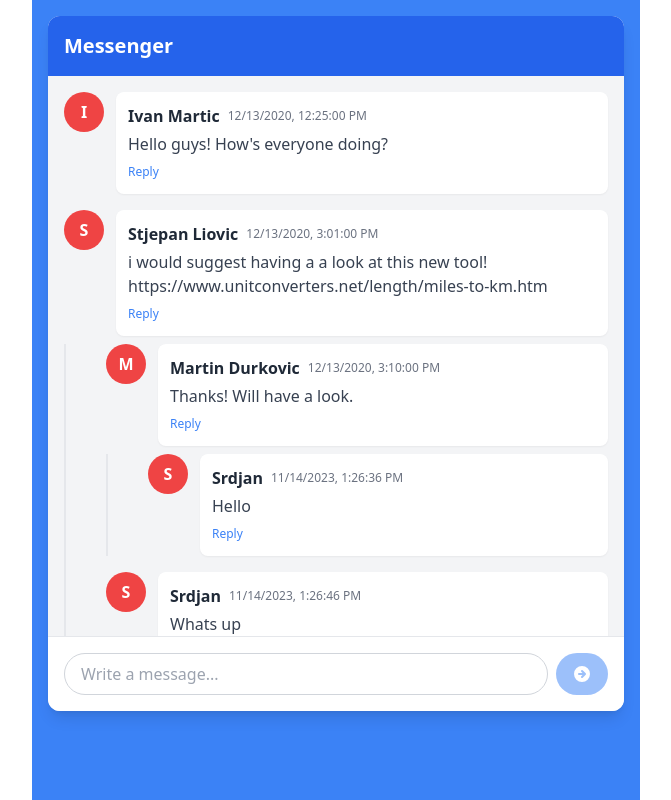
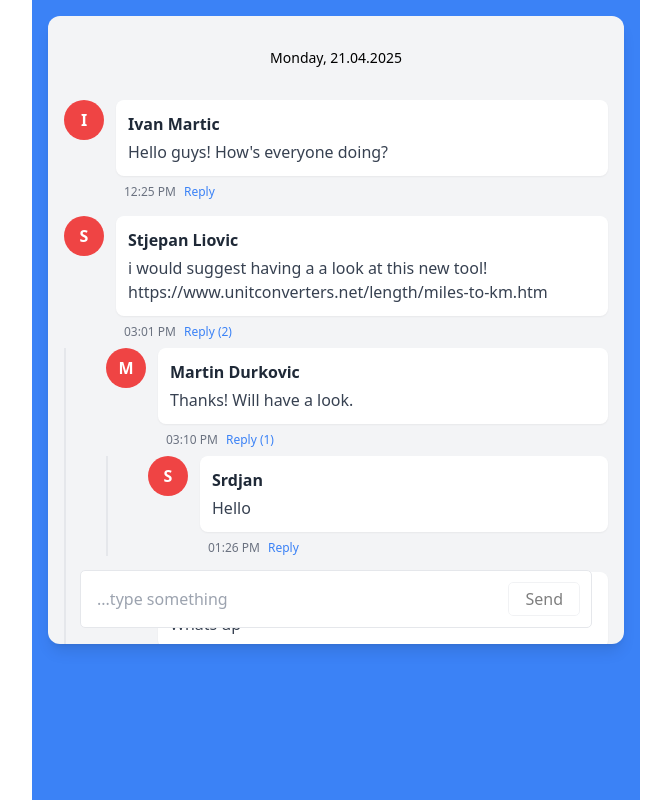
Before and after one commit to nmihin/messenger, a Vue app in the folder messenger-app/: page / in a window 1280 px wide. Shown: the whole page, without its empty margins (0-671 px from the left). Built offline with nearby package versions, Linux system fonts and the light colour scheme.

Commit message:
feat: some styling

```diff
--- a/messenger-app/package.json
+++ b/messenger-app/package.json
@@ -9,6 +9,7 @@
     "preview": "vite preview"
   },
   "dependencies": {
+    "moment": "^2.30.1",
     "vue": "^3.5.13"
   },
   "devDependencies": {
--- a/messenger-app/src/App.vue
+++ b/messenger-app/src/App.vue
@@ -1,13 +1,13 @@
 <template>
   <div class="min-h-screen bg-blue-500 p-4">
-    <div class="max-w-2xl mx-auto bg-gray-100 rounded-xl shadow-lg overflow-hidden">
-      <!-- Header -->
-      <div class="bg-blue-600 text-white p-4">
-        <h1 class="text-xl font-bold">Messenger</h1>
+    <div class="max-w-2xl pt-4 mx-auto bg-gray-100 rounded-xl shadow-lg overflow-hidden relative">
+      <!-- Header with dynamic date -->
+      <div class="text-gray text-center text-sm py-4">
+        {{ formattedDate }}
       </div>
 
       <!-- Messages List -->
-      <div class="p-4 space-y-4 max-h-[70vh] overflow-y-auto">
+      <div class="p-4 space-y-4 max-h-[70vh] overflow-y-auto pb-20">
         <CommentList
           :comments="commentsTree"
           @add-comment="handleAddComment"
@@ -15,7 +15,7 @@
       </div>
 
       <!-- Input Area -->
-      <div class="border-t border-gray-200 p-4 bg-white">
+      <div class="p-4 p-4 absolute w-full bottom-0">
         <CommentInput @submit="handleAddComment" />
       </div>
     </div>
@@ -23,7 +23,8 @@
 </template>
 
 <script lang="ts" setup>
-  import { ref } from 'vue'
+import { ref, computed } from 'vue'
+import moment from 'moment'
 import rawData from './data/example.json'
 import CommentList from './components/CommentList.vue'
 import CommentInput from './components/CommentInput.vue'
@@ -31,6 +32,11 @@
 
 const flatComments = ref<Comment[]>(rawData.data.comments)
 const commentsTree = ref<Comment[]>(buildCommentTree(flatComments.value))
+
+// Format current date using Moment.js
+const formattedDate = computed(() => {
+  return moment().format('dddd, DD.MM.YYYY') // Tuesday, 13.12.2020
+})
 
 function handleAddComment({ text, parentId = null }: { text: string; parentId?: string | null }) {
   const newComment: Comment = {
--- a/messenger-app/src/components/CommentInput.vue
+++ b/messenger-app/src/components/CommentInput.vue
@@ -1,26 +1,24 @@
 <template>
-  <div class="flex gap-2">
+  <div class="relative w-full px-4">
     <input
       v-model="input"
       @input="onInput"
-      placeholder="Write a message..."
-      class="flex-1 border border-gray-300 rounded-full px-4 py-2 focus:outline-none focus:ring-2 focus:ring-blue-400 focus:border-transparent"
+      placeholder="...type something"
+      class="w-full border border-neutral-light rounded-[5px] px-4 py-4 pr-16 focus:outline-none focus:ring-2 focus:ring-primary focus:border-transparent"
     />
     <button
       @click="submit"
-      class="bg-blue-500 text-white px-4 py-2 rounded-full hover:bg-blue-600 transition flex items-center justify-center"
+      class="absolute right-1 top-1/2 -translate-y-1/2 bg-neutral-light text-neutral-dark px-4 py-1 rounded-[5px] hover:bg-opacity-80 transition flex items-center justify-center border border-neutral-light mr-6"
       :disabled="!input.trim()"
       :class="{ 'opacity-50 cursor-not-allowed': !input.trim() }"
     >
-      <svg xmlns="http://www.w3.org/2000/svg" class="h-5 w-5" viewBox="0 0 20 20" fill="currentColor">
-        <path fill-rule="evenodd" d="M10 18a8 8 0 100-16 8 8 0 000 16zm3.707-8.707l-3-3a1 1 0 00-1.414 1.414L10.586 9H7a1 1 0 100 2h3.586l-1.293 1.293a1 1 0 101.414 1.414l3-3a1 1 0 000-1.414z" clip-rule="evenodd" />
-      </svg>
+      Send
     </button>
   </div>
 </template>
 
 <script lang="ts" setup>
-  import { ref, watch } from 'vue'
+import { ref } from 'vue'
 
 const emit = defineEmits<{
   (e: 'submit', value: string): void
--- a/messenger-app/src/components/CommentItem.vue
+++ b/messenger-app/src/components/CommentItem.vue
@@ -10,23 +10,26 @@
         <div class="bg-white p-3 rounded-lg shadow-sm">
           <div class="flex items-center gap-2">
             <span class="font-semibold text-gray-800">{{ comment.author.name }}</span>
-            <span class="text-xs text-gray-500">{{ formattedTime }}</span>
           </div>
-          <p class="mt-1 text-gray-700">{{ comment.text }}</p>
-          <button
-            @click="replying = !replying"
-            class="mt-2 text-xs text-blue-500 hover:text-blue-700"
-          >
-            {{ replying ? 'Cancel' : 'Reply' }}
-          </button>
+          <div class="flex items-center justify-between mt-1">
+            <p class="text-gray-700">{{ comment.text }}</p>
+          </div>
         </div>
-
+        <div class="flex items-center gap-2 ml-2 mt-2">
+              <span class="text-xs text-gray-500">{{ formattedTime }}</span>
+              <button
+                @click="replying = !replying"
+                class="text-xs text-blue-500 hover:text-blue-700"
+              >
+                {{ replying ? 'Cancel' : `Reply${comment.children?.length ? ` (${comment.children.length})` : ''}` }}
+              </button>
+        </div>
         <!-- Reply Form -->
         <div v-if="replying" class="mt-2 pl-10">
           <CommentInput
             @submit="submitReply"
             @typing="onTyping"
-            class="bg-gray-50 rounded-lg"
+            class="rounded-lg"
           />
         </div>
       </div>
@@ -65,7 +68,10 @@ function onTyping(val: boolean) {
   isTyping.value = val
 }
 
-const formattedTime = computed(() =>
-  new Date(props.comment.timestamp).toLocaleString()
-)
+const formattedTime = computed(() => {
+  return new Date(props.comment.timestamp).toLocaleTimeString([], {
+    hour: '2-digit',
+    minute: '2-digit'
+  })
+})
 </script>
--- a/messenger-app/tailwind.config.js
+++ b/messenger-app/tailwind.config.js
@@ -4,7 +4,20 @@ module.exports = {
     "./src/**/*.{vue,js,ts,jsx,tsx}",
   ],
   theme: {
-    extend: {},
+    extend: {
+      colors: {
+        primary: {
+          100: '#ECEEF1',  // Light blue-gray
+          500: '#125CB1',   // Primary blue
+          700: '#023168',   // Dark blue
+        },
+        neutral: {
+          100: '#D9D9D9',   // Light gray (your button color)
+          500: '#82878D',   // Medium gray
+          900: '#1E1E1E',   // Dark gray/black
+        }
+      }
+    },
   },
   plugins: [],
 }
```
Also changed, not shown: 1 other file (tests, documents, lock files or other folders). Lines whose indentation alone changed are shown as unchanged.
